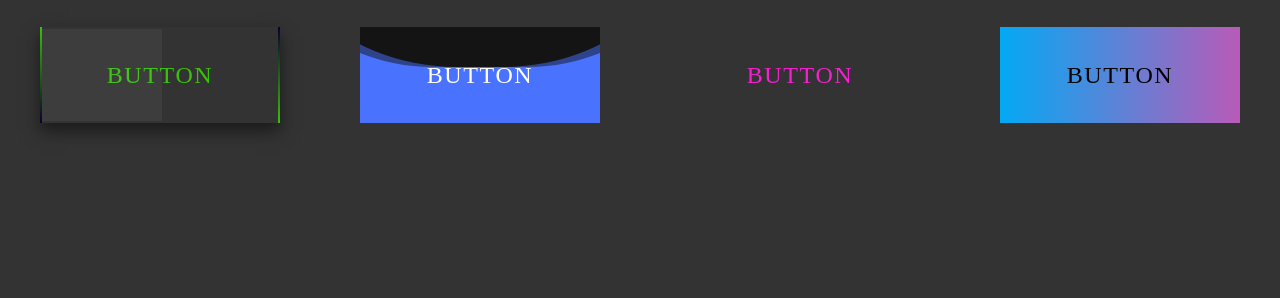
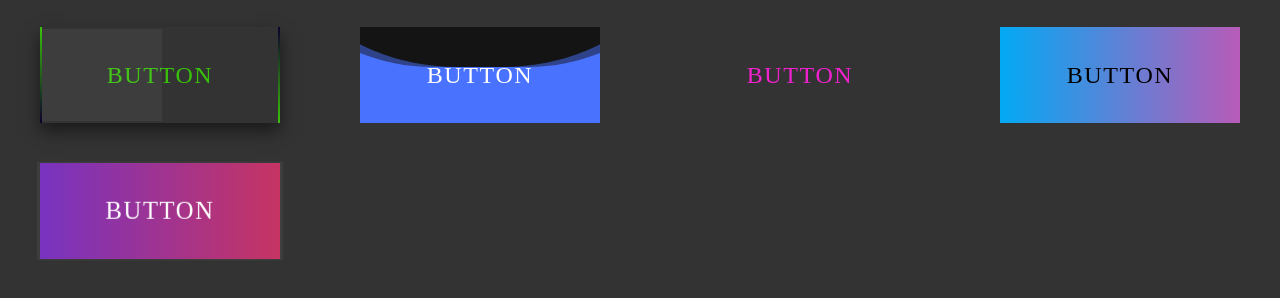
Before and after one commit to taku0823/Button-Effect-Collections, a plain HTML site: page index.html in a window 1280 px wide. Shown: the part 164-462 px from the top of the page. Drawn offline with Linux system fonts and the light colour scheme.

Commit message:
create button05

```diff
--- a/css/index.css
+++ b/css/index.css
@@ -274,3 +274,55 @@ a {
     background-position: 400%;
   }
 }
+
+/* Button05 */
+.button05 {
+  position: relative;
+  transform-style: preserve-3d;
+  perspective: 800px;
+}
+.button05__front,
+.button05__middle,
+.button05__back {
+  position: absolute;
+  top: 0;
+  left: 0;
+  display: block;
+  width: 100%;
+  height: 100%;
+  color: #fff;
+  line-height: 96px;
+  text-align: center;
+  background: rgba(255, 255, 255, 0.05);
+  transform-style: preserve-3d;
+  backface-visibility: hidden;
+  transition: 1s;
+}
+.button05__front {
+  transform: rotateX(0deg) translateZ(20px);
+}
+.button05:hover .button05__front {
+  transform: rotateX(-180deg) translateZ(20px);
+}
+.button05__back {
+  transform: rotateX(180deg) translateZ(20px);
+}
+.button05:hover .button05__back {
+  transform: rotateX(0deg) translateZ(20px);
+}
+.button05__middle {
+  background: linear-gradient(to left, #c32a5b, #7129bd);
+}
+.button05__middle::before {
+  content: '';
+  position: absolute;
+  top: 0;
+  left: 0;
+  width: 100%;
+  height: 100%;
+  background: linear-gradient(to left, #ffdd1f, #c31a5b);
+  transform: translateZ(-3px);
+}
+.button05:hover .button05__middle {
+  transform: rotateX(-180deg);
+}
--- a/index.html
+++ b/index.html
@@ -49,13 +49,23 @@
         </li>
         <!-- button03 -->
 
-        <!-- button03 -->
+        <!-- button04 -->
         <li class="item">
           <a class="button04" href="#">
             button
           </a>
         </li>
-        <!-- button03 -->
+        <!-- button04 -->
+
+        <!-- button05 -->
+        <li class="item">
+          <a class="button05" href="#">
+            <span class="button05__front">button</span>
+            <span class="button05__middle"></span>
+            <span class="button05__back">hello</span>
+          </a>
+        </li>
+        <!-- button05 -->
       </ul>
     </section>
   </main>
```
